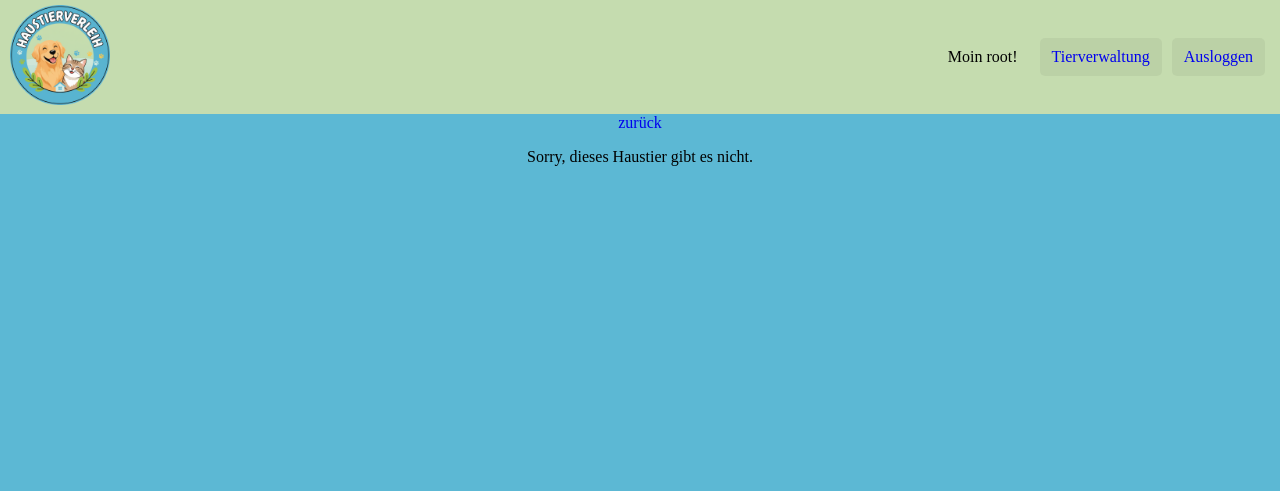
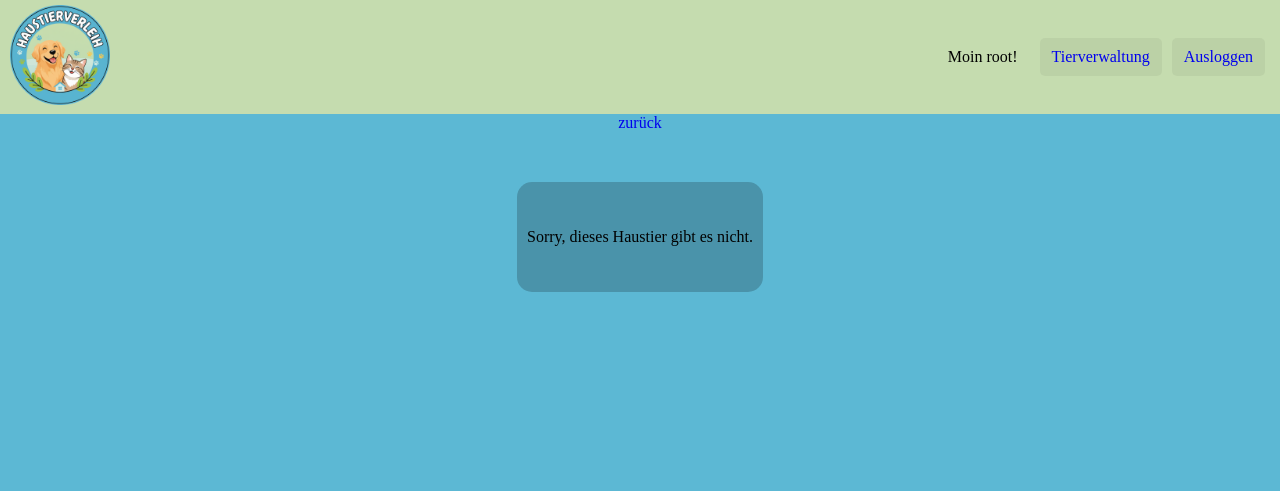
Before and after one commit to cewolfmeier/Haustierverleih, a Flask app: page /pet/1 in a window 1280 px wide. Shown: the top 491 px of the page. Run offline with Flask 3, Linux system fonts and the light colour scheme; data that the repository does not hold is empty.

Commit message:
add styling for pet detail site

```diff
--- a/app/static/styles.css
+++ b/app/static/styles.css
@@ -164,6 +164,7 @@ th, td {
     color: #163944;
     border: none;
     border-radius: 5px;
+    text-align: center;
 }
 
 .button-table {
@@ -201,3 +202,14 @@ th, td {
 .shadow {
     box-shadow: 0 4px 8px 0 rgba(0, 0, 0, 0.2), 0 6px 20px 0 rgba(0, 0, 0, 0.19);
 }
+
+.detail {
+    margin: 50px;
+    padding: 30px 10px;
+    display: flex;
+    flex-flow: column wrap;
+    justify-content: center;
+    border-radius: 15px;
+    list-style-type: none;
+    background: rgb(0 0 0 / 20%);
+}
--- a/app/templates/pet.html
+++ b/app/templates/pet.html
@@ -2,10 +2,12 @@
 
 {% block content %}
 <a href="{{ url_for('index') }}">zurück</a>
+<div class="detail">
     {% if pet == None %}
     <p>Sorry, dieses Haustier gibt es nicht.</p>
     {% else %}
-<h1>{{ pet["name"] }}</h1>
+    <img src="" alt=""></img>
+    <h2>{{ pet["name"] }}</h2>
     <p>{{ pet["description"] }}</p>
     <ul>
         <li>Tierart: {{ pet["animal_type"] }}</li>
@@ -22,4 +24,6 @@
     <a class="button-form" href="{{ url_for('return_pet', pet_id=pet['pet_id']) }}">Tier zurückgeben</a>
     {% endif %}
     {% endif %}
+</div>
+
 {% endblock %}
```
Lines whose indentation alone changed are shown as unchanged.
